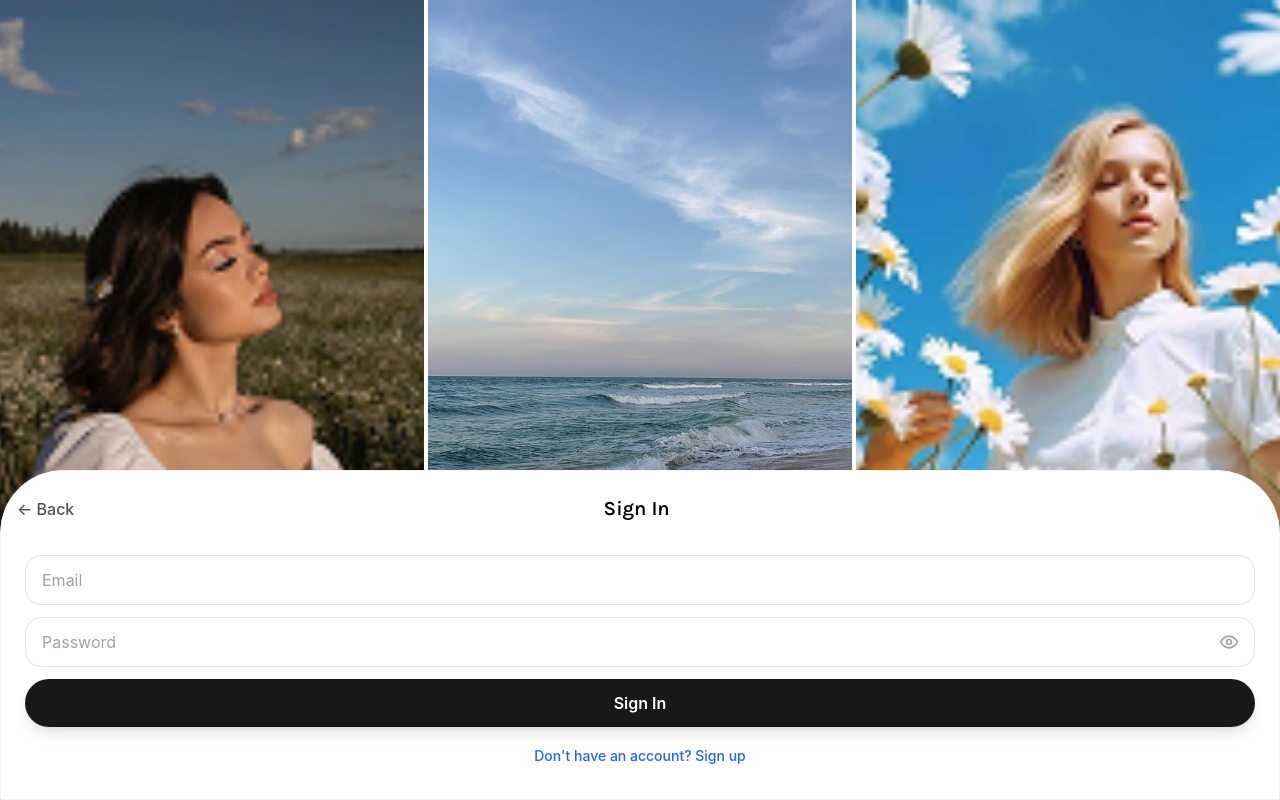
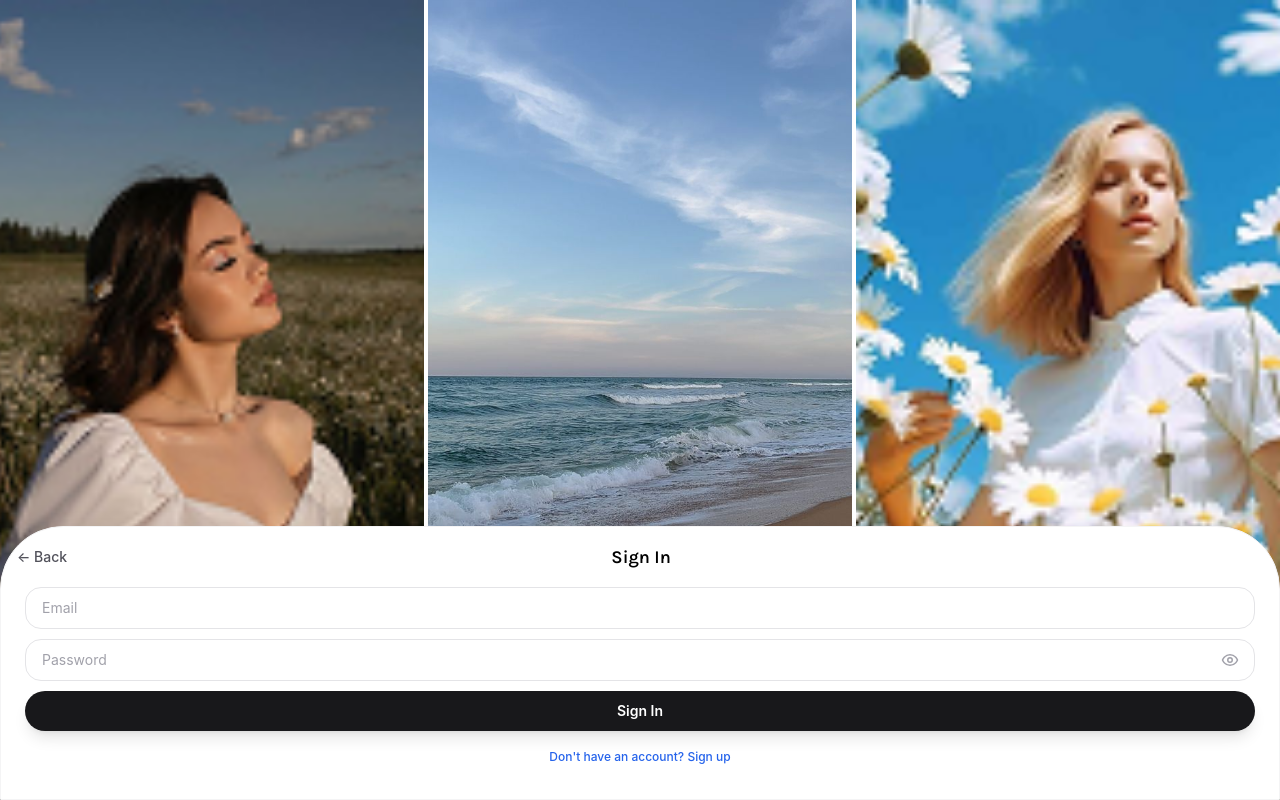
Before and after one commit to Shivaprasad-Badiger/TheAlterOffice, a React (Vite) app: page /auth in a window 1280 px wide. Both pictures are taken after a click on the button "Sign Up with Email". Built offline with nearby package versions, Linux system fonts and the light colour scheme; no server answers.

Commit message:
fix scroll issue

```diff
--- a/src/pages/AuthPage.jsx
+++ b/src/pages/AuthPage.jsx
@@ -175,32 +175,35 @@ const AuthPage = () => {
 
   if (showEmailForm) {
     return (
-      <div className="h-screen bg-white relative overflow-hidden flex flex-col">
+      <div className="h-screen bg-white relative flex flex-col">
         <BackgroundGrid />
 
+        {/* Spacer to push form to bottom */}
+        <div className="flex-1 min-h-0"></div>
+
         {/* Form Container */}
-        <div className="relative z-10 w-full h-full flex flex-col justify-end">
-          <div className="bg-white rounded-t-[63px] shadow-2xl border border-gray-100 flex-shrink-0">
+        <div className="relative z-10 w-full">
+          <div className="bg-white rounded-t-[63px] shadow-2xl border border-gray-100">
             {/* Header */}
-            <div className="flex items-center justify-between p-4 pt-6">
+            <div className="flex items-center justify-between px-4 py-4">
               <button
                 onClick={() => setShowEmailForm(false)}
-                className="text-gray-600 hover:text-gray-900 font-medium"
+                className="text-gray-600 hover:text-gray-900 font-medium text-sm"
               >
                 ← Back
               </button>
               <h2
-                className="text-xl font-semibold"
+                className="text-lg font-semibold"
                 style={{ fontFamily: "Karla" }}
               >
                 {isLogin ? "Sign In" : "Sign Up"}
               </h2>
-              <div className="w-16"></div>
+              <div className="w-12"></div>
             </div>
 
             {/* Form */}
-            <div className="px-6 py-4 pb-8">
-              <form onSubmit={handleSubmit} className="space-y-3">
+            <div className="px-6 pb-6">
+              <form onSubmit={handleSubmit} className="space-y-2.5">
                 {!isLogin && (
                   <>
                     <div>
@@ -209,7 +212,7 @@ const AuthPage = () => {
                         name="fullName"
                         value={formData.fullName}
                         onChange={handleInputChange}
-                        className="w-full px-4 py-3 border border-gray-200 rounded-2xl focus:outline-none focus:ring-2 focus:ring-blue-500 focus:border-transparent"
+                        className="w-full px-4 py-2.5 border border-gray-200 rounded-2xl focus:outline-none focus:ring-2 focus:ring-blue-500 focus:border-transparent text-sm"
                         placeholder="Full Name"
                         required
                       />
@@ -221,7 +224,7 @@ const AuthPage = () => {
                         name="username"
                         value={formData.username}
                         onChange={handleInputChange}
-                        className="w-full px-4 py-3 border border-gray-200 rounded-2xl focus:outline-none focus:ring-2 focus:ring-blue-500 focus:border-transparent"
+                        className="w-full px-4 py-2.5 border border-gray-200 rounded-2xl focus:outline-none focus:ring-2 focus:ring-blue-500 focus:border-transparent text-sm"
                         placeholder="Username"
                         required
                       />
@@ -235,7 +238,7 @@ const AuthPage = () => {
                     name="email"
                     value={formData.email}
                     onChange={handleInputChange}
-                    className="w-full px-4 py-3 border border-gray-200 rounded-2xl focus:outline-none focus:ring-2 focus:ring-blue-500 focus:border-transparent"
+                    className="w-full px-4 py-2.5 border border-gray-200 rounded-2xl focus:outline-none focus:ring-2 focus:ring-blue-500 focus:border-transparent text-sm"
                     placeholder="Email"
                     required
                   />
@@ -247,7 +250,7 @@ const AuthPage = () => {
                     name="password"
                     value={formData.password}
                     onChange={handleInputChange}
-                    className="w-full px-4 py-3 pr-12 border border-gray-200 rounded-2xl focus:outline-none focus:ring-2 focus:ring-blue-500 focus:border-transparent"
+                    className="w-full px-4 py-2.5 pr-12 border border-gray-200 rounded-2xl focus:outline-none focus:ring-2 focus:ring-blue-500 focus:border-transparent text-sm"
                     placeholder="Password"
                     required
                   />
@@ -256,14 +259,14 @@ const AuthPage = () => {
                     onClick={() => setShowPassword(!showPassword)}
                     className="absolute right-4 top-1/2 transform -translate-y-1/2 text-gray-400 hover:text-gray-600"
                   >
-                    {showPassword ? <EyeOff size={20} /> : <Eye size={20} />}
+                    {showPassword ? <EyeOff size={18} /> : <Eye size={18} />}
                   </button>
                 </div>
 
                 <button
                   type="submit"
                   disabled={loading}
-                  className="w-full bg-gray-900 hover:bg-gray-800 text-white font-semibold py-3 rounded-[26px] transition-colors flex items-center justify-center disabled:opacity-70 disabled:cursor-not-allowed shadow-lg"
+                  className="w-full bg-gray-900 hover:bg-gray-800 text-white font-semibold py-2.5 rounded-[26px] transition-colors flex items-center justify-center disabled:opacity-70 disabled:cursor-not-allowed shadow-lg text-sm"
                 >
                   {loading ? (
                     <LoadingSpinner size="sm" />
@@ -276,10 +279,10 @@ const AuthPage = () => {
               </form>
 
               {/* Toggle */}
-              <div className="mt-4 text-center">
+              <div className="mt-3 text-center pb-2">
                 <button
                   onClick={() => setIsLogin(!isLogin)}
-                  className="text-blue-600 hover:text-blue-700 font-medium text-sm"
+                  className="text-blue-600 hover:text-blue-700 font-medium text-xs"
                 >
                   {isLogin
                     ? "Don't have an account? Sign up"
@@ -294,14 +297,17 @@ const AuthPage = () => {
   }
 
   return (
-    <div className="h-screen bg-white relative overflow-hidden flex flex-col">
+    <div className="h-screen bg-white relative flex flex-col">
       <BackgroundGrid />
 
-      {/* White overlay gradient from bottom */}
-      <div className="relative z-10 w-full h-full flex flex-col justify-end">
-        <div className="bg-white rounded-t-[63px] shadow-2xl border border-gray-100 flex-shrink-0">
-          <div className="text-center p-8 w-full">
-            <h1 className="mb-3 flex items-center justify-center gap-1">
+      {/* Spacer to push content to bottom */}
+      <div className="flex-1 min-h-0"></div>
+
+      {/* Content Container */}
+      <div className="relative z-10 w-full">
+        <div className="bg-white rounded-t-[63px] shadow-2xl border border-gray-100">
+          <div className="text-center pt-8 pb-6 px-6 w-full">
+            <h1 className="mb-2 flex items-center justify-center gap-1">
               <img src={logo} alt="Logo" className="w-[46px] h-[34px]" />
               <span
                 className="text-[28px] font-semibold text-gray-900 leading-[100%]"
@@ -311,14 +317,14 @@ const AuthPage = () => {
               </span>
             </h1>
             <p
-              className="text-black text-[16px] font-normal"
+              className="text-black text-[15px] font-normal"
               style={{ fontFamily: "Kumbh Sans" }}
             >
               Moments That Matter, Shared Forever.
             </p>
           </div>
 
-          <div className="w-full flex flex-col items-center space-y-4 mb-8 px-10">
+          <div className="w-full flex flex-col items-center space-y-3 mb-6 px-10">
             <button
               onClick={handleGoogleSignIn}
               disabled={googleLoading}
```
